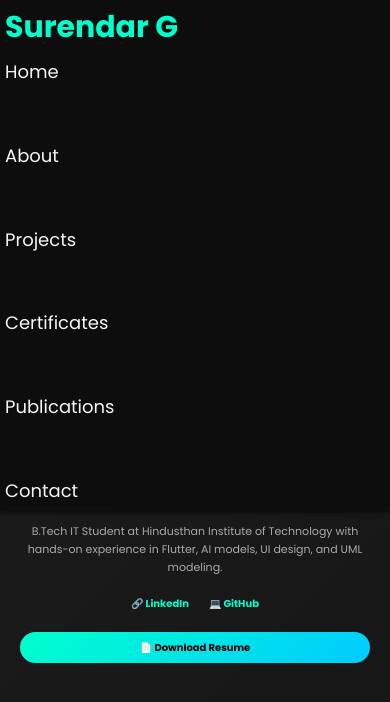
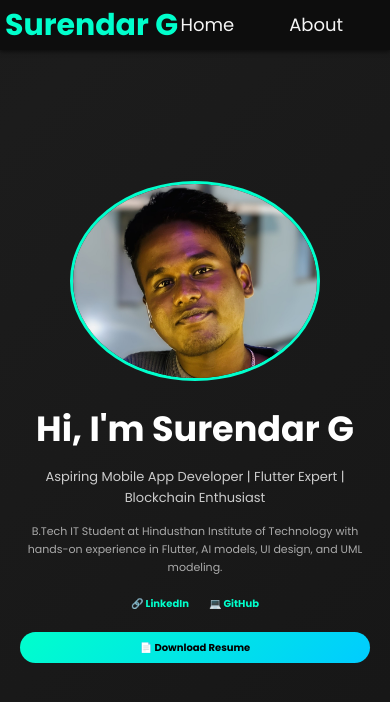
Before and after one commit to surendarg2003/Portfolio, a React (Create React App) app: page / in a window 390 px wide. Shown: the top 702 px of the page. Built offline with nearby package versions, Linux system fonts and the light colour scheme.

Commit message:
Fix navbar layout for mobile and landscape views to keep single line and proper alignment

```diff
--- a/src/components/Navbar.css
+++ b/src/components/Navbar.css
@@ -51,31 +51,37 @@
 @media (max-width: 480px) {
   .navbar {
     padding: 0.25rem 0.5rem;
-    height: auto;
-    flex-direction: column;
-    align-items: flex-start;
+    height: 50px;
+    flex-direction: row;
+    align-items: center;
+    justify-content: space-between;
   }
 
   .nav-links {
-    flex-direction: column;
+    flex-direction: row;
     gap: 0.5rem;
-    width: 100%;
+    width: auto;
+    flex-wrap: nowrap;
+    overflow-x: auto;
   }
 
   .nav-links li {
-    width: 100%;
+    width: auto;
+    flex-shrink: 1;
   }
 
   .nav-links a {
-    font-size: 0.9rem;
-    display: block;
-    width: 100%;
-    padding: 0.25rem 0;
+    font-size: 0.8rem;
+    display: inline-block;
+    width: auto;
+    padding: 0 0.25rem;
+    white-space: nowrap;
   }
 
   .logo {
-    font-size: 1.4rem;
-    margin-bottom: 0.5rem;
+    font-size: 1.2rem;
+    margin-bottom: 0;
+    flex-shrink: 0;
   }
 }
 
```
